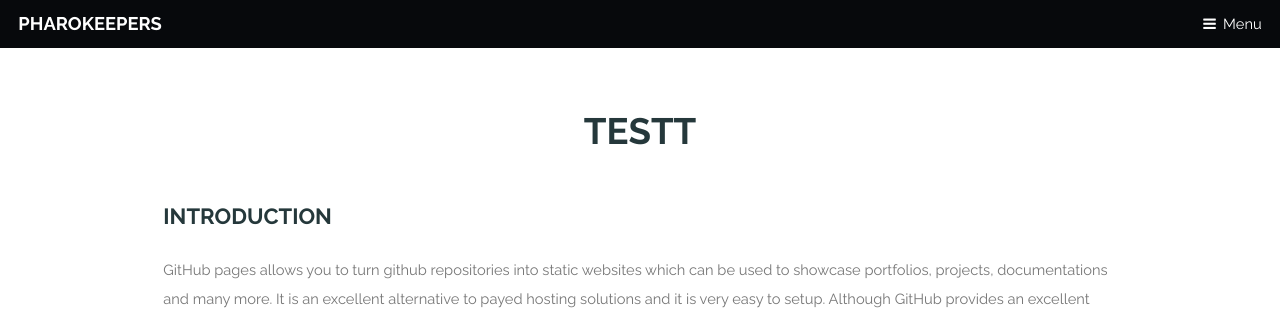
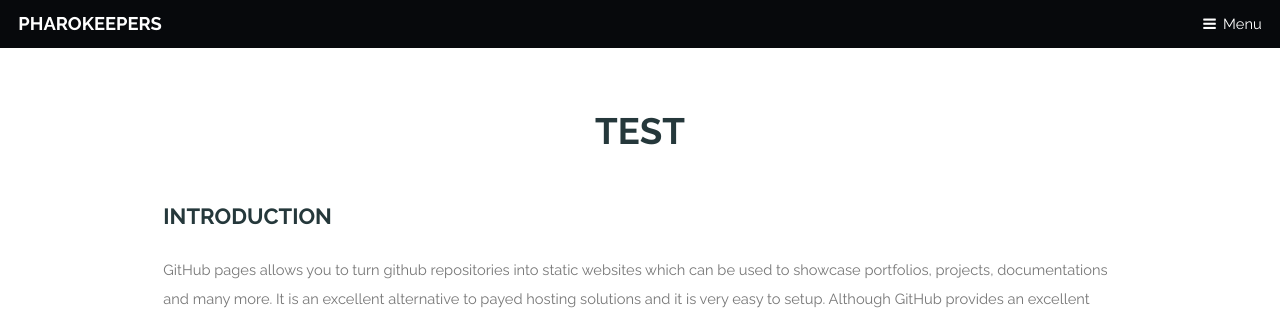
Before and after one commit to Pharokeepers/pharokeepers.github.io, a Jekyll site: the page built from _posts/2019-05-11-test.markdown, in a window 1280 px wide. Shown: the top 310 px of the page. Built offline with Jekyll 4.4.1, drawn with Linux system fonts in a browser that asks for light colours; comment, search, counter and statistics services are not loaded.

Commit message:
Update 2019-05-11-test.markdown

```diff
--- a/_posts/2019-05-11-test.markdown
+++ b/_posts/2019-05-11-test.markdown
@@ -1,8 +1,8 @@
 ---
 layout: post
-title: "testt"
+title: "test"
 date: 2019-04-21 17:38:59 +0200
-tags: [web, jekyll]
+tags: [weeb, jekjyll]
 categories: jekyll update
 comments: true
 ---
```
